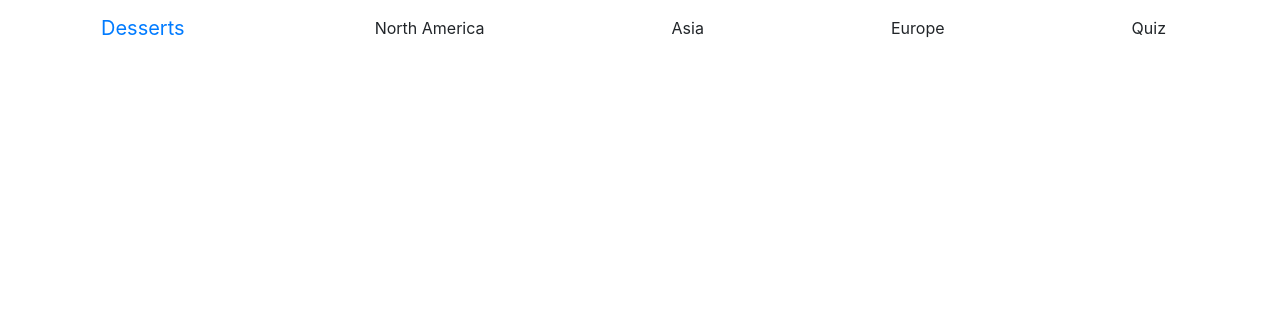
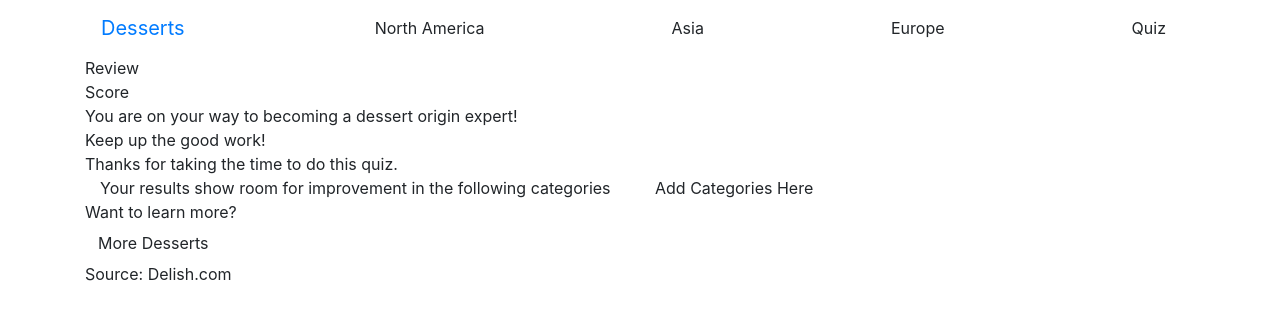
Before and after one commit to IsabelMacgill/UI_Project, a Flask app: template templates/results.html in a window 1280 px wide. Shown: the top 320 px of the page. Run offline with Flask 2, Linux system fonts and the light colour scheme; the template is opened without the code that fills it: most values are stand-ins (such as "Sample title", 1, 10 or a date in 2020); some libraries are stand-ins or nearby versions.

Commit message:
updated results and link updates

```diff
--- a/templates/homepage.html
+++ b/templates/homepage.html
@@ -23,7 +23,7 @@
 	</div>
 	<div class="row center">
 		<a href="/learn">
-			<button class="btn menu-element" id="learn-button">Start Learning</button>
+			<button class="btn" id="learn-button">Start Learning</button>
 		</a>
 	</div>
 </div>
--- a/templates/layout.html
+++ b/templates/layout.html
@@ -22,16 +22,16 @@
 			<div class="navbar">
 				<a class="navbar-brand" href="/">Desserts</a>
 				<a href="/learn/NorthAmerica">
-					<button class="btn menu-element" id="north-america">North America</button>
+					<button class="btn" id="north-america">North America</button>
 				</a>
 				<a href="/learn/Asia">
-					<button class="btn menu-element" id="asia">Asia</button>
+					<button class="btn" id="asia">Asia</button>
 				</a>
 				<a href="/learn/Europe">
-					<button class="btn menu-element" id="europe">Europe</button>
+					<button class="btn" id="europe">Europe</button>
 				</a>
 				<a href="/quiz">
-					<button class="btn menu-element" id="quiz">Quiz</button>
+					<button class="btn" id="quiz">Quiz</button>
 				</a>
 			</div>
 
--- a/templates/results.html
+++ b/templates/results.html
@@ -9,7 +9,40 @@
 </script>
 <script src="../static/results.js"></script>
 
-<div>
+<div class="col-12">
+	<div class="row">
+		Review
+	</div>
+	<div class="row">
+		Score
+	</div>
+	<div class="row">
+		You are on your way to becoming a dessert origin expert!
+		<br>
+		Keep up the good work!
+	</div>
+	<div class="row">
+		Thanks for taking the time to do this quiz.
+	</div>
+	<div class="row">
+		<div class="col-6">
+			Your results show room for improvement in the following categories
+		</div>
+		<div class="col-6">
+			Add Categories Here
+		</div>
+	</div>
+	<div class="row">
+		Want to learn more?
+	</div>
+	<div class="row">
+		<a href="https://www.delish.com/food/g3699/the-best-dessert-in-24-countries-around-the-world/">
+			<button class="btn" id="delish">More Desserts</button>
+		</a>
+	</div>
+	<div class="row">
+		Source: Delish.com
+	</div>
 </div>
 
 {% endblock %}
```
